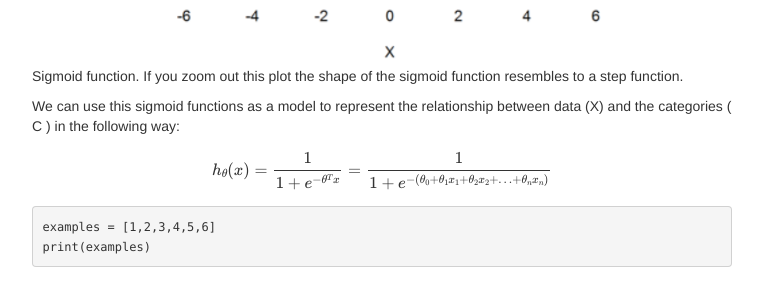
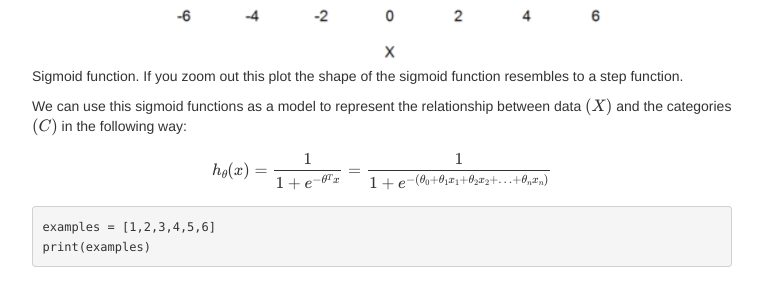
Before and after one commit to kfattila/kfattila.github.io, a Jekyll site: the page built from pages/logistic_regression.md, in a window 1280 px wide. Shown: the part 1125-1409 px from the top of the page, without its empty margins (258-1021 px from the left). Built offline with Jekyll 4.4.1, drawn with Linux system fonts in a browser that asks for light colours; formulas are drawn with MathJax 3; comment, search, counter and statistics services are not loaded; some of the changed text lies outside the part shown.

Commit message:
Lecture 1

```diff
--- a/pages/logistic_regression.md
+++ b/pages/logistic_regression.md
@@ -7,8 +7,8 @@ description: ""
 
 ## Logistic Regression
 
-Now we have a different type of data (experience): \\( D = {(X_i,Y_i)|X_i \in R^n, y_i \in C } \\), where \\( C \\) is categorical. For now, lets
-assume \\( C = \{ 0,1\} \\) . For an unseen data \\( x \in R^n \\), we need a function \\( F:R^n \rightarrow  C \\) which predicts its category label whether
+Now we have a different type of data (experience): \\(  D = \{ (X_i,Y_i)|X_i \in R^n, y_i \in C \} \\), where \\( C \\) is categorical. For now, lets
+assume \\( C = \{0,1\} \\) . For an unseen data \\( x \in R^n \\), we need a function \\( F:R^n \rightarrow  C \\) which predicts its category label whether
 it belongs to class '0' or to class '1', formally: \\( F(x) \in {0,1} \\)
 For instance:
 1. Email classification: Spam or not spam
@@ -34,7 +34,7 @@ has some sort of probabilistic distribution interpretation.
 Figure 2. Sigmoid function. If you zoom out this plot the shape of the sigmoid function resembles to a step function.
 
 
-We can use this sigmoid functions as a model to represent the relationship between data (X) and the categories ( C ) in
+We can use this sigmoid functions as a model to represent the relationship between data \\((X)\\) and the categories \\((C)\\) in
 the following way:
 
 \\[ h_{\theta}(x) = \frac{1}{1+e^{-\theta^{T}x}} = \frac{1}{1+e^{-(\theta_{0}+\theta_{1}x_{1}+\theta_{2}x_{2}+...+\theta_{n}x_{n} )}} \\]
```
